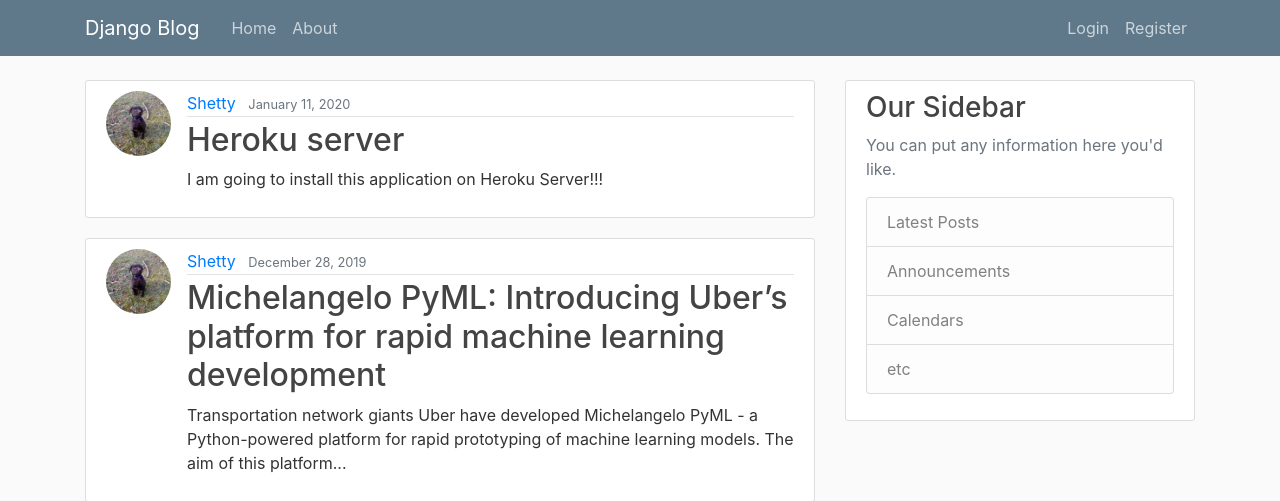
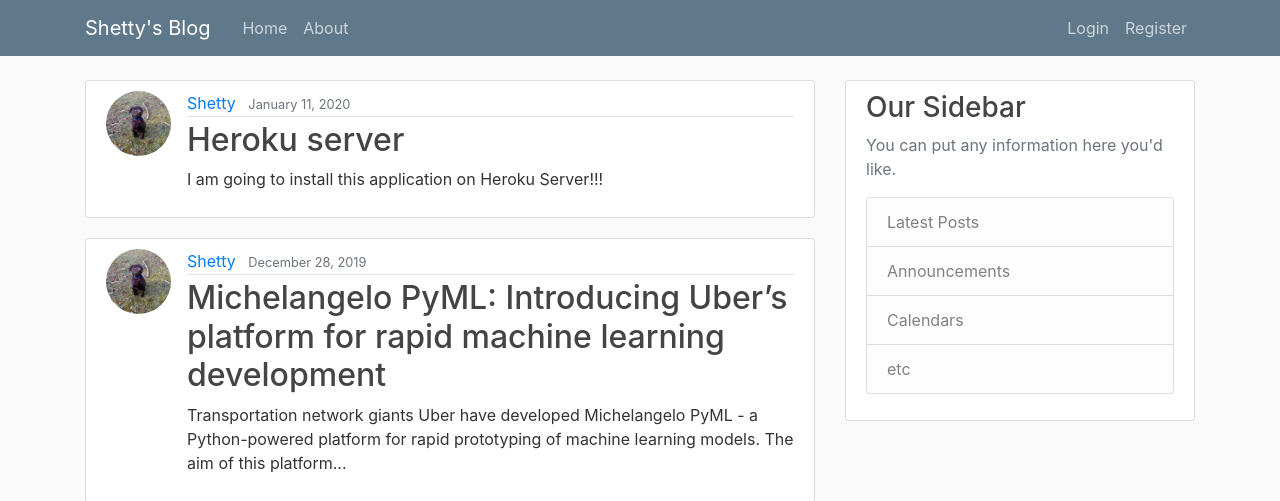
Before and after one commit to gaurshetty/Shetty-s-Blog, a Django app: page / in a window 1280 px wide. Shown: the top 501 px of the page. Run offline with Django 3.2, Linux system fonts and the light colour scheme; data comes from the database, SQL or seed files in the repository; some libraries are stand-ins or nearby versions.

Commit message:
Set Debug Value

```diff
--- a/blog/templates/blog/base.html
+++ b/blog/templates/blog/base.html
@@ -13,16 +13,16 @@
     <link rel="stylesheet" type="text/css" href="{% static 'blog/main.css' %}">
 
     {% if title %}
-        <title>Django Blog - {{ title }}</title>
+        <title>Shetty's Blog - {{ title }}</title>
     {% else %}
-        <title>Django Blog</title>
+        <title>Shetty's Blog</title>
     {% endif %}
 </head>
 <body>
     <header class="site-header">
       <nav class="navbar navbar-expand-md navbar-dark bg-steel fixed-top">
         <div class="container">
-          <a class="navbar-brand mr-4" href="{% url 'blog-home' %}">Django Blog</a>
+          <a class="navbar-brand mr-4" href="{% url 'blog-home' %}">Shetty's Blog</a>
           <button class="navbar-toggler" type="button" data-toggle="collapse" data-target="#navbarToggle" aria-controls="navbarToggle" aria-expanded="false" aria-label="Toggle navigation">
           <span class="navbar-toggler-icon"></span>
           </button>
--- a/django_project/settings.py
+++ b/django_project/settings.py
@@ -25,7 +25,7 @@ BASE_DIR = os.path.dirname(os.path.dirname(os.path.abspath(__file__)))
 SECRET_KEY = os.environ.get('SECRET_KEY')
 
 # SECURITY WARNING: don't run with debug turned on in production!
-DEBUG = True
+DEBUG = (os.environ.get('DEBUG_VALUE') == 'True')
 
 ALLOWED_HOSTS = ['shettydjangoapp.herokuapp.com']
 
```
